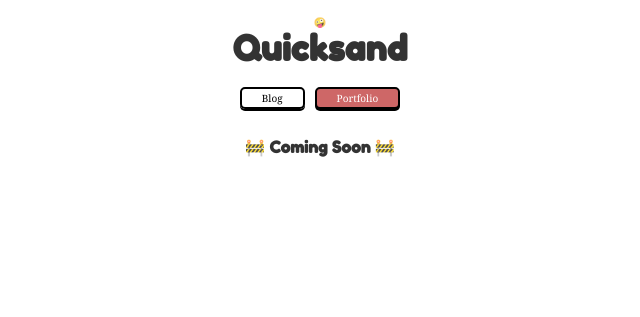
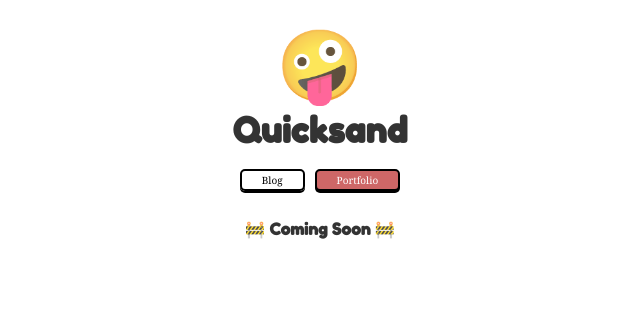
Before and after one commit to smendoza787/olive, a Gatsby site: page /portfolio in a window 1280 px wide. Shown: the whole page, without its empty margins (320-960 px from the left). Built offline with nearby package versions, Linux system fonts and the light colour scheme; Gatsby itself is replaced by a stand-in of ours.

Commit message:
font size

```diff
--- a/src/components/SiteHeader.tsx
+++ b/src/components/SiteHeader.tsx
@@ -97,7 +97,7 @@ function isBlogPage() {
 export default function SiteHeader() {
   return (
     <HeaderWrapper>
-      🤪
+      <span style={{ fontSize: '7rem' }}>🤪</span>
       <HeaderText>Quicksand</HeaderText>
       <Nav>
         <NavItem isActive={isBlogPage()}>
```
